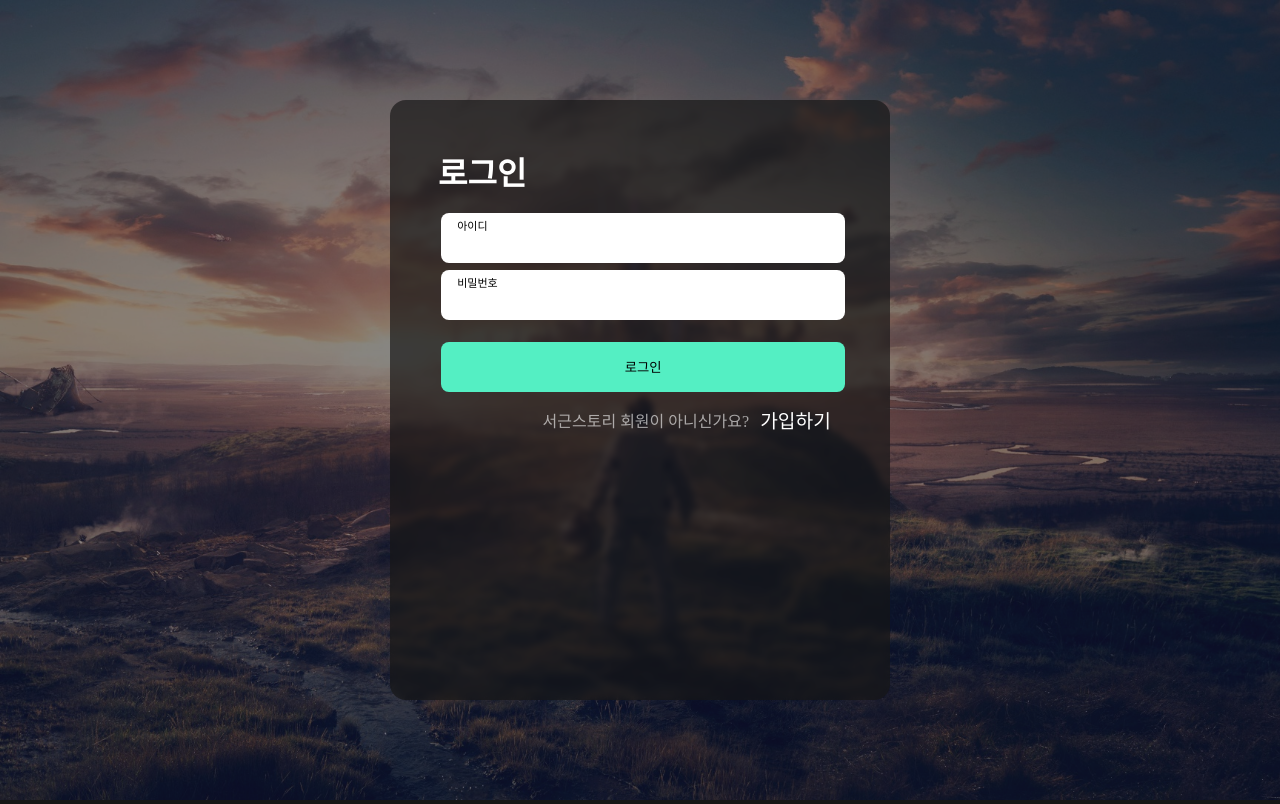
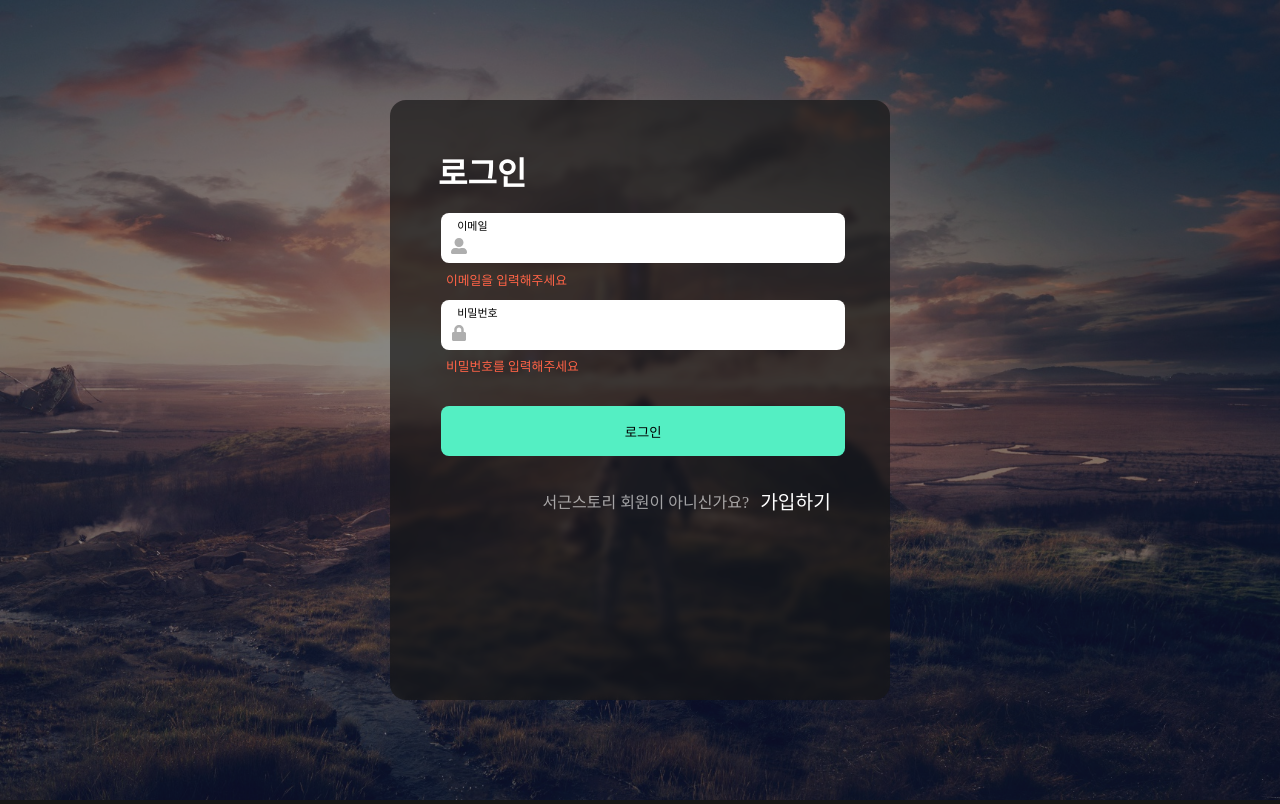
Before and after one commit to Seogun95/seogunStory, a React (Create React App) app: page /login in a window 1280 px wide. Built offline with nearby package versions, Linux system fonts and the light colour scheme; no server answers; a web font is replaced by a local one.

Commit message:
feat: js cookie를 사용하여 로그인 구현

```diff
--- a/src/pages/LoginPage.jsx
+++ b/src/pages/LoginPage.jsx
@@ -1,19 +1,85 @@
-import React, { useEffect } from 'react';
+import React, { useEffect, useState } from 'react';
 import loginBg from '../style/img/loginBg.jpg';
+import { FaUserAlt, FaLock } from 'react-icons/fa';
+import Input from '../common/Input';
 import {
   LoginWrapperBg,
   LoginModalWrapper,
   LoginModal,
   LoginInputContainer,
-  LoginLabel,
-  LoginInput,
-  LoginInsideLabel,
   LoginGoToSignup,
+  LoginAlertSpan,
 } from '../style/styled';
 import Button from '../common/Button';
 import { useNavigate } from 'react-router-dom';
+import { jwtserver } from '../util/api';
+import Cookies from 'js-cookie';
 
-export default function LoginPage() {
+export default function SignupPage() {
+  const [inputId, setinputId] = useState('');
+  const [inputPw, setinputPw] = useState('');
+
+  const [idMessage, setIdMessage] = useState('이메일을 입력해주세요');
+  const [pwMessage, setPwMessage] = useState('비밀번호를 입력해주세요');
+
+  const [isId, setIsId] = useState(false);
+  const [isPw, setIsPw] = useState(false);
+  const getToken = Cookies.get('token');
+  const navigate = useNavigate();
+
+  useEffect(() => {
+    if (getToken) {
+      navigate('/');
+    }
+  }, [navigate, getToken]);
+
+  const loginBtnHandler = async (e) => {
+    e.preventDefault();
+    const expiryDate = new Date(Date.now() + 10 * 60 * 1000);
+    if (inputId !== '' && inputPw !== '') {
+      try {
+        const response = await jwtserver.post('/login', {
+          id: inputId,
+          password: inputPw,
+        });
+        const { token } = response.data;
+        Cookies.set('token', token, { expires: expiryDate });
+        navigate('/');
+      } catch (error) {
+        alert(`${error.response.data.message}`);
+      }
+    }
+  };
+
+  // id input change
+  const idChangeHanlder = (e) => {
+    setinputId(e.target.value);
+    const emailRegex = /^[a-zA-Z0-9._%+-]+@[a-zA-Z0-9.-]+\.[a-zA-Z]{2,}$/;
+    if (!emailRegex.test(e.target.value)) {
+      setIdMessage('이메일 형식으로 입력해주세요.');
+      setIsId(false);
+    } else {
+      setIdMessage('');
+      setIsId(true);
+    }
+  };
+  // pw input change
+  const pwChangeHandler = (e) => {
+    setinputPw(e.target.value);
+    const pwRegex = /^(?=.*?[a-z])(?=.*?[0-9])(?=.*?[#?!@$ %^&*-]).{8,}$/;
+
+    if (!pwRegex.test(e.target.value)) {
+      setPwMessage(
+        '영문과 숫자 조합의 8-20자의 비밀번호를 설정해주세요. 특수문자(!@#$%^&*)도 반드시 사용해야 합니다.'
+      );
+      setIsPw(false);
+    } else {
+      setPwMessage('');
+      setIsPw(true);
+    }
+  };
+
+  //스크롤 방지
   useEffect(() => {
     document.body.style.overflow = 'hidden';
 
@@ -21,8 +87,6 @@ export default function LoginPage() {
       document.body.style.overflow = 'unset';
     };
   }, []);
-
-  const navigate = useNavigate();
 
   const moveRegistrationPg = () => {
     navigate('/signup');
@@ -34,19 +98,32 @@ export default function LoginPage() {
       <LoginModalWrapper>
         <LoginModal>
           <h1>로그인</h1>
-          <LoginInputContainer>
-            <LoginLabel>
-              <LoginInsideLabel>아이디</LoginInsideLabel>
-              <LoginInput value="" onChange={() => {}}></LoginInput>
-            </LoginLabel>
-            <LoginLabel>
-              <LoginInsideLabel>비밀번호</LoginInsideLabel>
-              <LoginInput value="" onChange={() => {}}></LoginInput>
-            </LoginLabel>
+          <LoginInputContainer onSubmit={loginBtnHandler}>
+            <Input
+              text={'이메일'}
+              value={inputId}
+              onChange={idChangeHanlder}
+              type={'email'}
+            >
+              <FaUserAlt />
+            </Input>
+            <LoginAlertSpan isIdOrPw={isId}>{idMessage}</LoginAlertSpan>
+            <Input
+              text={'비밀번호'}
+              value={inputPw}
+              onChange={pwChangeHandler}
+              type={'password'}
+            >
+              <FaLock />
+            </Input>
+            <LoginAlertSpan isIdOrPw={isPw} height={'50px'}>
+              {pwMessage}
+            </LoginAlertSpan>
+            <Button large w={'100% !important'}>
+              로그인
+            </Button>
           </LoginInputContainer>
-          <Button large w={'100% !important'}>
-            로그인
-          </Button>
+
           <LoginGoToSignup>
             <span>서근스토리 회원이 아니신가요? </span>
             <Button
```
